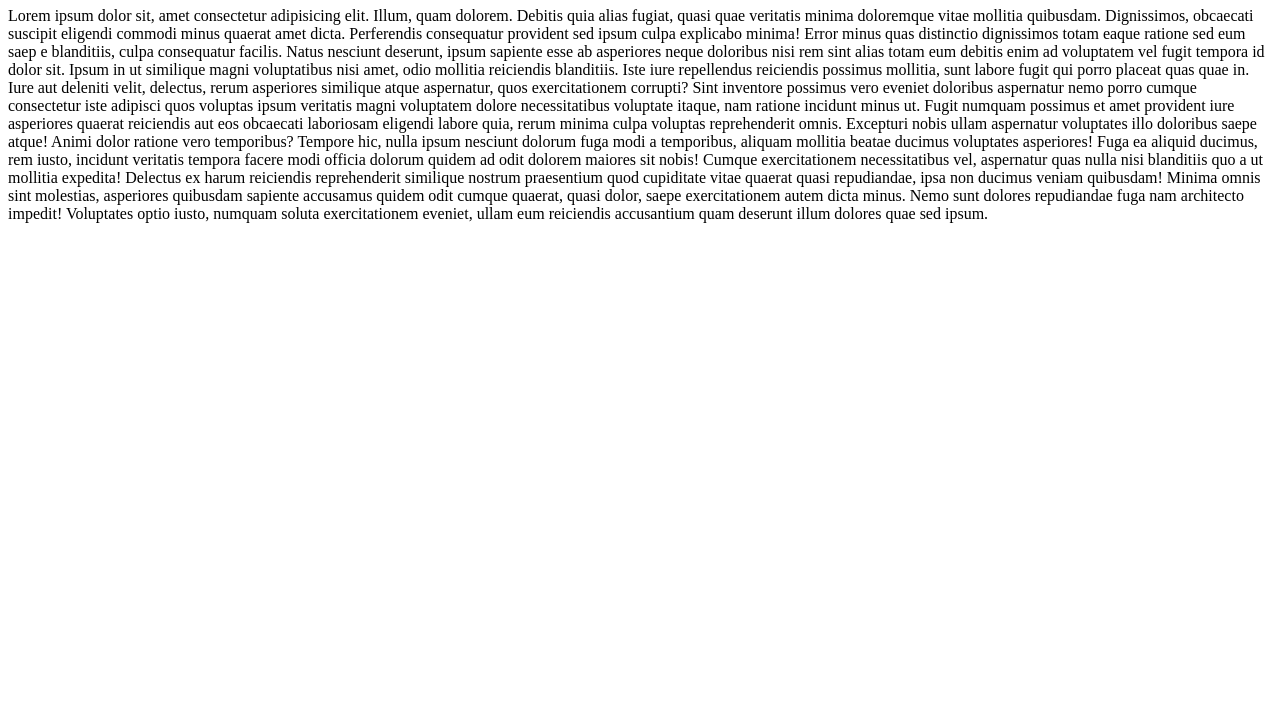
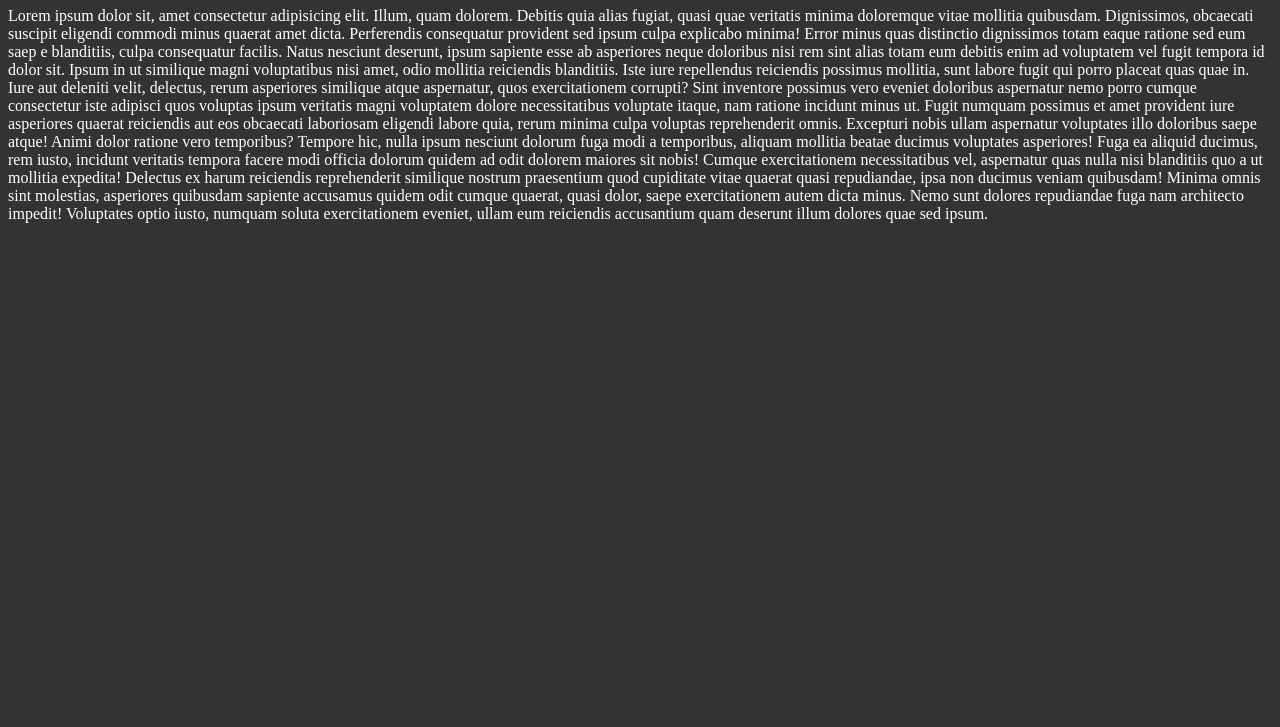
Before and after one commit to truev0/Private-page, a website: page index.html in a window 1280 px wide. Shown: the part 73-800 px from the top of the page. Drawn offline with Linux system fonts and the light colour scheme.

Commit message:
Second commit

```diff
--- a/index.html
+++ b/index.html
@@ -5,6 +5,7 @@
     <meta http-equiv="X-UA-Compatible" content="IE=edge">
     <meta name="viewport" content="width=device-width, initial-scale=1.0">
     <title>I Miss U</title>
+    <link rel="stylesheet" href="./styles/main.css">
 </head>
 <body>
     <h1>Lorem, ipsum dolor.</h1>
@@ -31,5 +32,8 @@
         odit cumque quaerat, quasi dolor, saepe exercitationem autem dicta minus. Nemo sunt dolores repudiandae
         fuga nam architecto impedit! Voluptates optio iusto, numquam soluta exercitationem eveniet, ullam eum
         reiciendis accusantium quam deserunt illum dolores quae sed ipsum.</p>
+
+        <script src="./js/main.js"></script>
+
 </body>
 </html>
--- /dev/null
+++ b/js/main.js
@@ -0,0 +1 @@
+console.log("Working!!")
--- /dev/null
+++ b/styles/main.css
@@ -0,0 +1,4 @@
+body {
+    background: #333;
+    color: white;
+}
```
